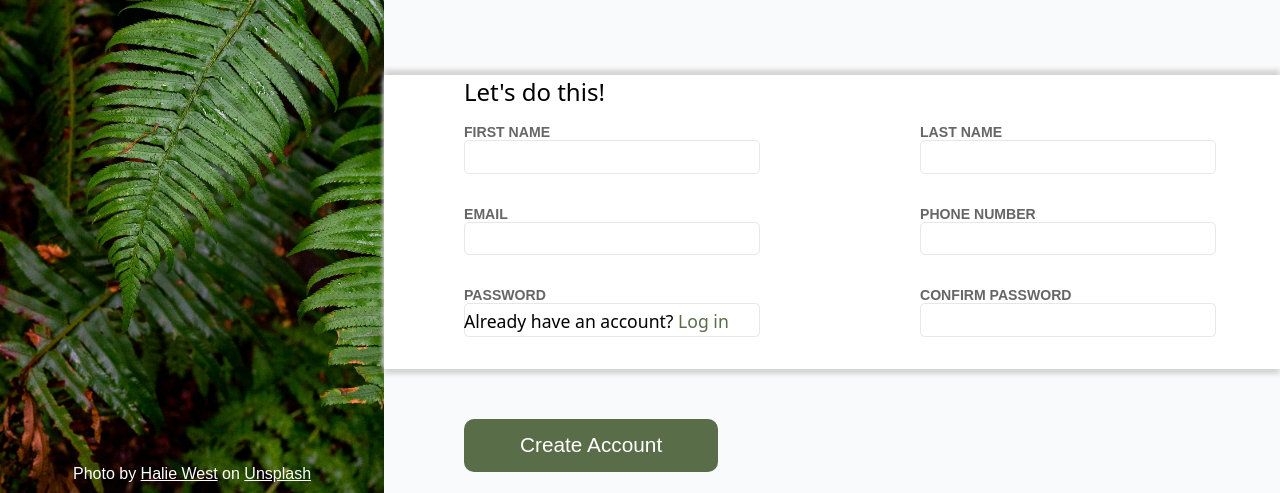
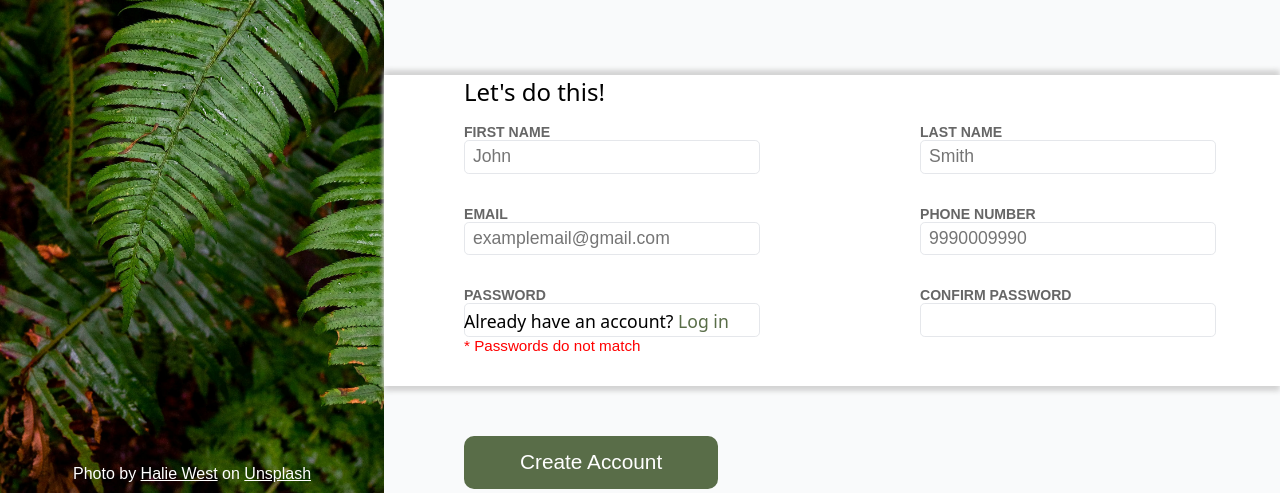
Before and after one commit to MelinteMihail/signupform, a plain HTML site: page index.html in a window 1280 px wide. Shown: the part 307-800 px from the top of the page. Drawn offline with Linux system fonts and the light colour scheme.

Commit message:
Add placeholders, finish adding all html elements

```diff
--- a/index.html
+++ b/index.html
@@ -45,31 +45,32 @@
                     <div class="names">
                         <div class="fname">
                             <label for="fname">FIRST NAME</label>
-                            <input type="text" name="first_name" id="fname" required>
+                            <input type="text" name="first_name" id="fname" required placeholder="John">
                         </div>
 
                         <div class="lname">
                             <label for="lname">LAST NAME</label>
-                            <input type="text" name="last_name" id="lname" required>
+                            <input type="text" name="last_name" id="lname" required placeholder="Smith">
                         </div>
                     </div>
 
                     <div class="information">
                         <div class="email">
                             <label for="mail">EMAIL</label>
-                            <input type="email" name="email" id="mail" required>
+                            <input type="email" name="email" id="mail" required placeholder="examplemail@gmail.com">
                         </div>
 
                         <div class="number">
                             <label for="number">PHONE NUMBER</label>
-                            <input type="tel" name="phone_number" id="number"required>
+                            <input type="tel" name="phone_number" id="number"required placeholder="9990009990">
                         </div>
                     </div>
 
-                    <div class="passw">
+                    <div class="passwords">
                         <div class="password">
                             <label for="pass">PASSWORD</label>
                             <input type="password" name="password" id="pass" required minlength="8">
+                            <p class="password-check">* Passwords do not match</p>
                         </div>
 
                         <div class="confirm-password">
--- a/style.css
+++ b/style.css
@@ -167,7 +167,7 @@ input:focus {
 
 .names,
 .information,
-.passw {
+.passwords {
     display: flex;
     gap: 10rem;
     margin-bottom: 2rem;
@@ -208,3 +208,8 @@ input:focus {
     color: #596d48;
     text-decoration: none;
 }
+
+.password-check {
+    color: #ff0000;
+    font-size: 0.95rem;
+}
```
